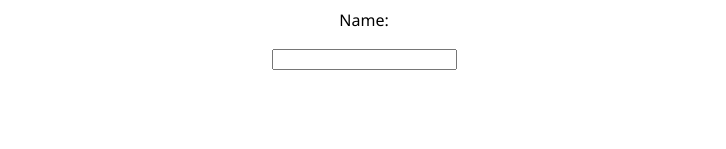
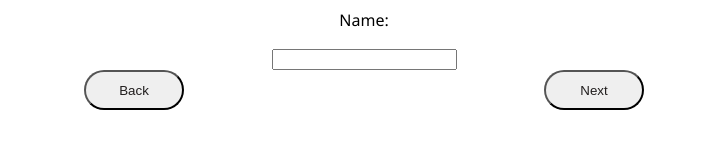
Before and after one commit to SadafHaroon2020/pawtastic_form, a React (Create React App) app in the folder pawtastic/: page / in a window 1280 px wide. Shown: the part 519-668 px from the top of the page, without its empty margins (276-1002 px from the left). Built offline with nearby package versions, Linux system fonts and the light colour scheme.

Commit message:
working on diff components

```diff
--- a/pawtastic/src/App.css
+++ b/pawtastic/src/App.css
@@ -22,3 +22,18 @@
 .side_list{
 list-style: none;
 }
+#b_button{
+  text-align: center;
+  color: rgb(32, 29, 29);
+  height: 40px;
+  width: 100px;
+  border-radius: 20px;
+
+}
+
+.bottomButton{
+  display:flex;
+  flex:1;
+  justify-content: space-evenly;
+
+}
--- a/pawtastic/src/App.js
+++ b/pawtastic/src/App.js
@@ -3,6 +3,7 @@ import './App.css';
 import Header from './Components/Header';
 import Sidebar from './Components/Sidebar';
 import Paw_Form from './Components/Paw_Form';
+import Footer from './Components/Footer'
 
 
 class App extends React.Component {
@@ -18,9 +19,9 @@ class App extends React.Component {
           <Header />
           <Paw_Form />
         </div>
-        {/* <div className="div3" >
+        <div className="div3" >
           <Footer />
-        </div> */}
+        </div>
       </div>
     </div>
     </React.Fragment>
--- /dev/null
+++ b/pawtastic/src/components/Footer.js
@@ -0,0 +1,11 @@
+import React from 'react';
+function Footer (){
+    return (
+        <div className= "bottomButton">
+        <div className="btn1"> <button id="b_button">Back</button></div>
+           <div className="btn2"> <button id="b_button">Next</button></div>
+
+        </div>
+    );
+}
+export default Footer;
```
